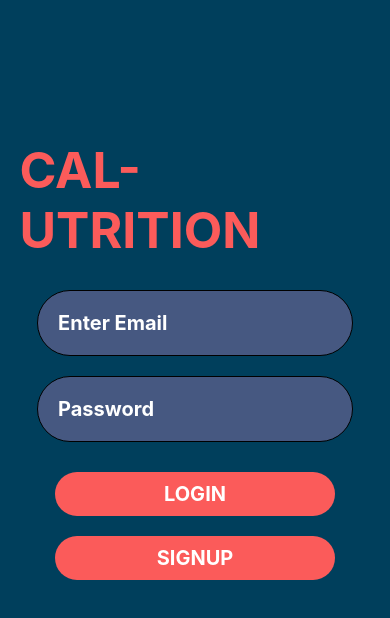
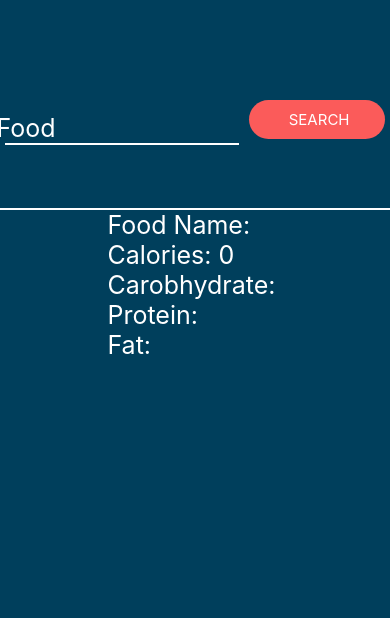
Before and after one commit to Ariellaedelman/WebDevFinal, a React Native app: screen /Login in a window 390 px wide. Shown: the top 618 px of the page. Built offline with nearby package versions, Linux system fonts and the light colour scheme.

Commit message:
connected the food api and created a UI

```diff
--- a/App.js
+++ b/App.js
@@ -1,5 +1,6 @@
 import RootStack from "./navigators/RootStack";
+import CalorieNinjas from "./apis/CalorieNinjas";
 
 export default function App() {
-  return <RootStack />;
+  return <CalorieNinjas />;
 }
--- /dev/null
+++ b/apis/CalorieNinjas.js
@@ -0,0 +1,119 @@
+import {
+  View,
+  Text,
+  Button,
+  TextInput,
+  TouchableOpacity,
+  StyleSheet,
+} from "react-native";
+import { useEffect, useState } from "react";
+
+const options = {
+  method: "GET",
+  headers: {
+    "X-RapidAPI-Key": "c6fdd0dd35msh8e2a7fa3cc90a5dp19f305jsnad757856109b",
+    "X-RapidAPI-Host": "calorieninjas.p.rapidapi.com",
+  },
+};
+
+function CalorieNinjas() {
+  const [inputName, setInputName] = useState("");
+  const [foodName, setFoodName] = useState("");
+  const [calories, setCalories] = useState(0);
+  const [carbohydrates, setCarbohydrates] = useState("");
+  const [protein, setProtein] = useState("");
+  const [fat, setFat] = useState("");
+
+  function getFoodDetails() {
+    fetch(
+      "https://calorieninjas.p.rapidapi.com/v1/nutrition?query=" + inputName,
+      options
+    )
+      .then((response) => response.json())
+      .then((json) => {
+        if (json.items[0] != undefined) {
+          console.log("success");
+          setFoodName(json.items[0].name);
+          setCalories(json.items[0].calories);
+          setCarbohydrates(json.items[0].carbohydrates_total_g);
+          setProtein(json.items[0].protein_g);
+          setFat(json.items[0].fat_total_g);
+        }
+      })
+      .catch((error) => {
+        console.error(error);
+      });
+  }
+  return (
+    <View style={styles.container}>
+      <View style={styles.inputContainer}>
+        <View style={styles.searchBar}>
+          <TextInput
+            style={styles.text}
+            placeholder="Enter Food"
+            placeholderTextColor={"white"}
+            onChangeText={(text) => setInputName(text)}
+          />
+        </View>
+
+        <TouchableOpacity style={styles.searchBttn} onPress={getFoodDetails}>
+          <Text style={styles.searchText}> SEARCH</Text>
+        </TouchableOpacity>
+      </View>
+      <View style={styles.informationContainer}>
+        <Text style={styles.text}>Food Name: {foodName}</Text>
+        <Text style={styles.text}>Calories: {calories}</Text>
+        <Text style={styles.text}>Carobhydrate: {carbohydrates}</Text>
+        <Text style={styles.text}>Protein: {protein}</Text>
+        <Text style={styles.text}>Fat: {fat}</Text>
+      </View>
+    </View>
+  );
+}
+
+const styles = StyleSheet.create({
+  container: {
+    flex: 1,
+    justifyContent: "center",
+    alignItems: "center",
+    backgroundColor: "#003f5c",
+    paddingTop: 50,
+  },
+  inputContainer: {
+    flex: 1,
+    flexDirection: "row",
+    borderBottomWidth: 2,
+    borderBottomColor: "white",
+    width: "100%",
+    justifyContent: "center",
+    alignItems: "center",
+  },
+  informationContainer: {
+    flex: 4,
+  },
+  searchBttn: {
+    backgroundColor: "#fb5b5a",
+    width: "35%",
+    alignItems: "center",
+    borderRadius: 25,
+    padding: 10,
+    marginBottom: 20,
+  },
+  text: {
+    color: "white",
+    fontSize: 25,
+  },
+  searchText: {
+    color: "white",
+    fontSize: 15,
+  },
+  searchBar: {
+    borderBottomWidth: 2,
+    borderBottomColor: "white",
+    marginRight: 10,
+    width: "60%",
+    alignItems: "center",
+  },
+});
+
+export default CalorieNinjas;
--- a/screens/Login.js
+++ b/screens/Login.js
@@ -30,13 +30,18 @@ function Login({ navigation }) {
     navigation.navigate("Signup");
   }
 
+  function test(inputs) {
+    console.log(inputs.email);
+    console.log(inputs.password);
+  }
+
   return (
     <View style={styles.pageContainer}>
       <Formik
         initialValues={{ email: "", password: "" }}
         validationSchema={LoginSchema}
         onSubmit={(values, actions) => {
-          console.log(values);
+          test(values);
           actions.resetForm();
           onLogin();
         }}
```
